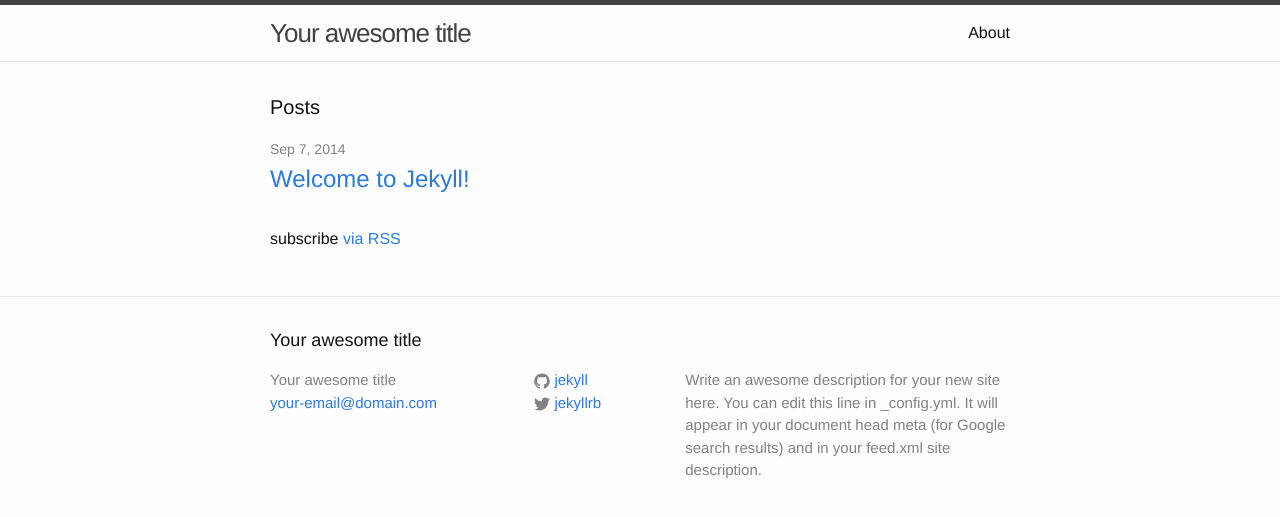
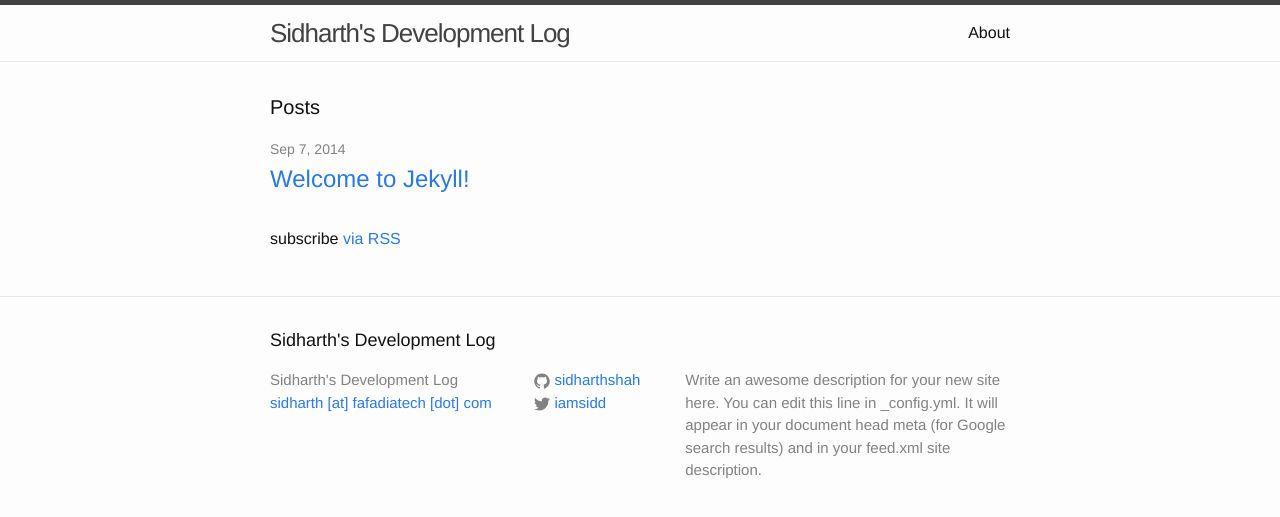
Before and after one commit to sidharthshah/sidharthshah.github.com, a Jekyll site: the page built from index.html, in a window 1280 px wide. Shown: the top 517 px of the page. Built offline with Jekyll 4.4.1, drawn with Linux system fonts in a browser that asks for light colours.

Commit message:
updated config

```diff
--- a/_config.yml
+++ b/_config.yml
@@ -1,14 +1,14 @@
 # Site settings
-title: Your awesome title
-email: your-email@domain.com
+title: Sidharth's Development Log
+email: sidharth [at] fafadiatech [dot] com
 description: > # this means to ignore newlines until "baseurl:"
   Write an awesome description for your new site here. You can edit this
   line in _config.yml. It will appear in your document head meta (for
   Google search results) and in your feed.xml site description.
 baseurl: "" # the subpath of your site, e.g. /blog/
 url: "http://yourdomain.com" # the base hostname & protocol for your site
-twitter_username: jekyllrb
-github_username:  jekyll
+twitter_username: iamsidd
+github_username:  sidharthshah
 
 # Build settings
 markdown: kramdown
```
